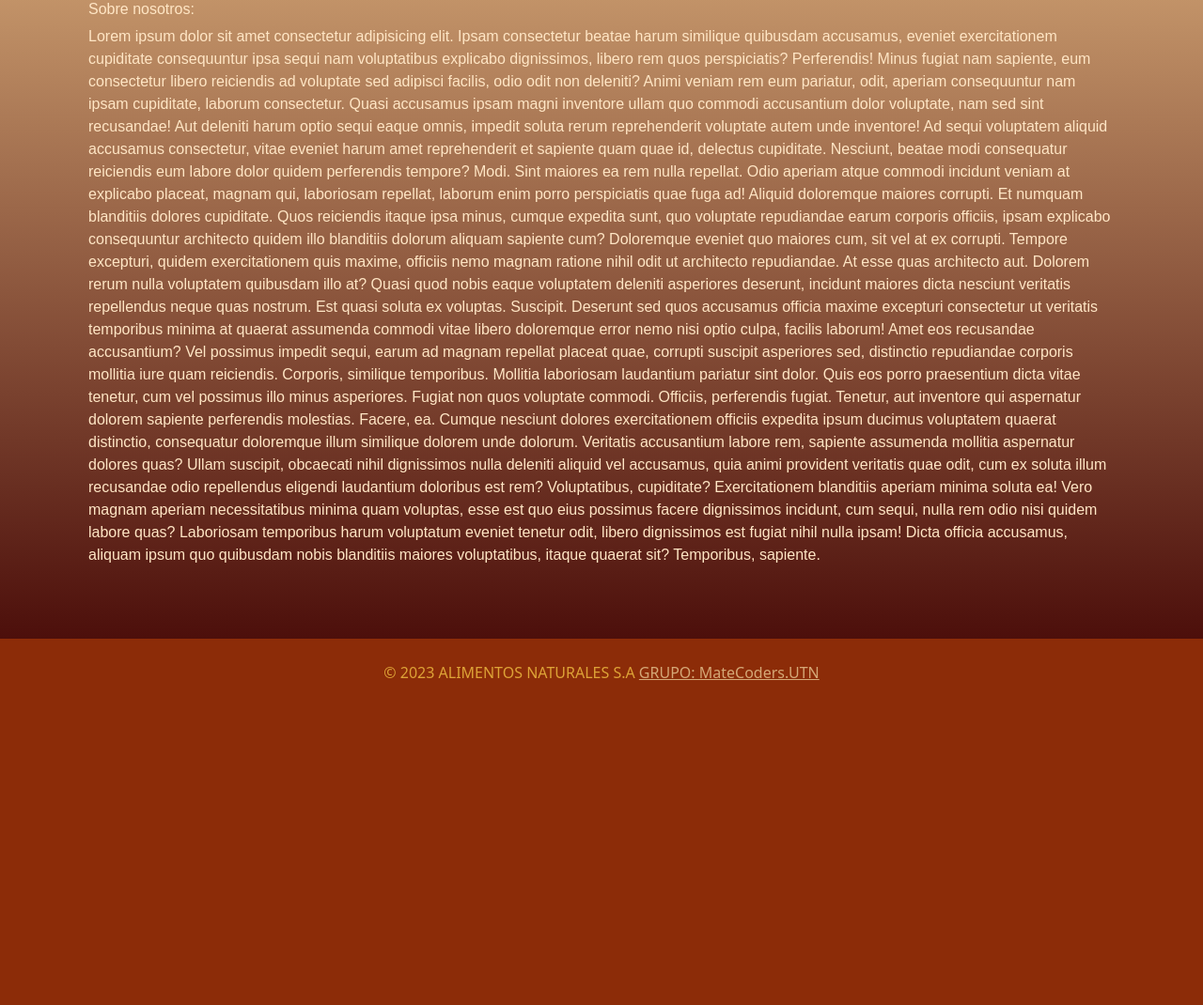
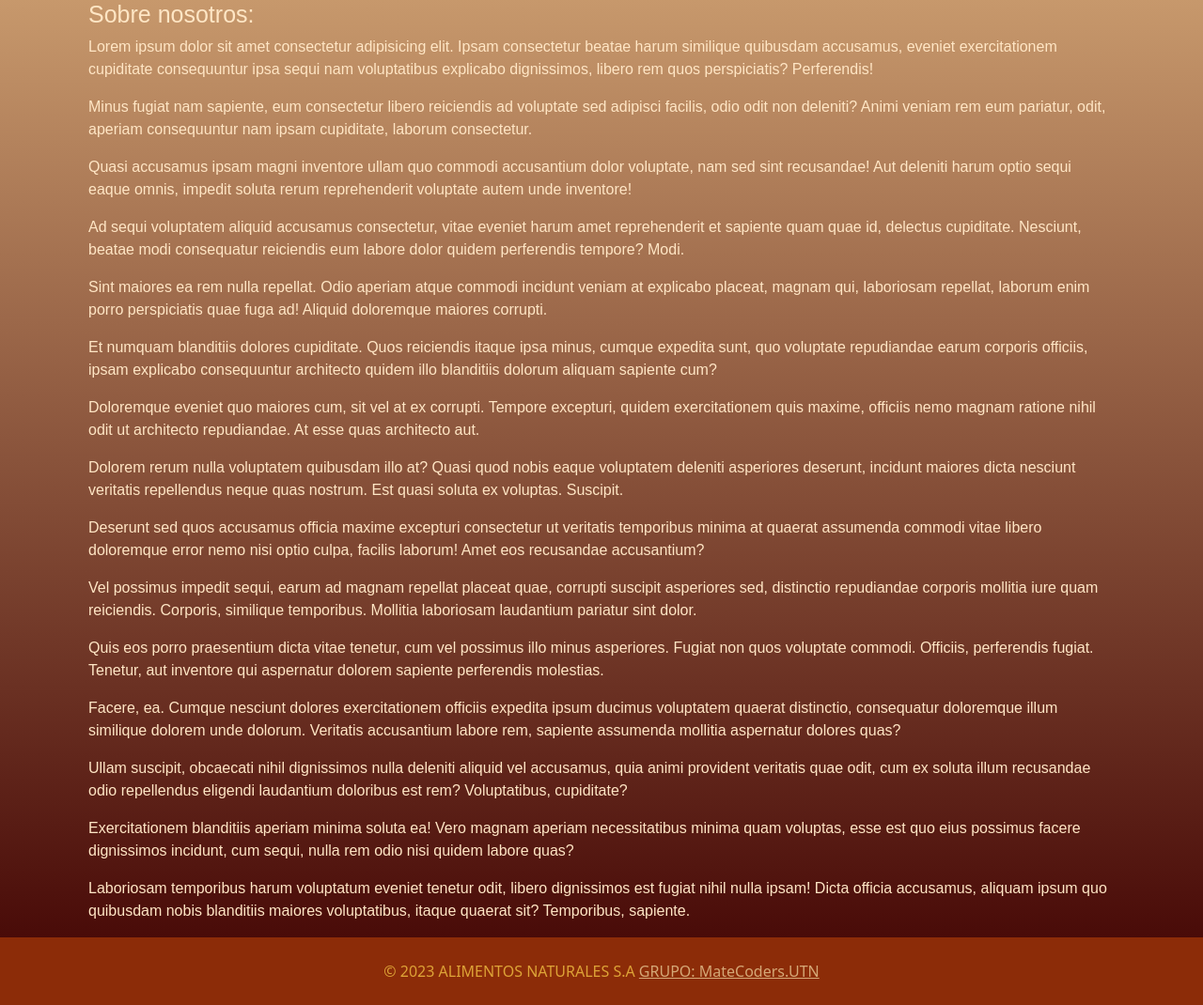
Before and after one commit to CodeSystem2022/E-Commerce-MateCoders, a Django app: page /acerca/ in a window 1280 px wide. Shown: the part 112-1182 px from the top of the page at 94% size. Before the commit the page ends 836 px from the top, so only its background shows below. Run offline with Django 4.2, Linux system fonts and the light colour scheme; data comes from the database, SQL or seed files in the repository; both versions use the stored data as it was after the commit.

Commit message:
cambios en las plantillas

```diff
--- a/ecommerceAlimentosNaturales/TIENDA/templates/tienda/acerca.html
+++ b/ecommerceAlimentosNaturales/TIENDA/templates/tienda/acerca.html
@@ -1,24 +1,52 @@
 {% extends 'tienda/layout.html' %}
 
-{% block body %}
+{% block content %}
 <div class="container">
 
-<h2 class="custom-text">Sobre nosotros:</h2>
+    <h2>Sobre nosotros:</h2>
     <p class="custom-text">
         Lorem ipsum dolor sit amet consectetur adipisicing elit. Ipsam consectetur beatae harum similique quibusdam accusamus, eveniet exercitationem cupiditate consequuntur ipsa sequi nam voluptatibus explicabo dignissimos, libero rem quos perspiciatis? Perferendis!
+    </p>
+    <p class="custom-text">
         Minus fugiat nam sapiente, eum consectetur libero reiciendis ad voluptate sed adipisci facilis, odio odit non deleniti? Animi veniam rem eum pariatur, odit, aperiam consequuntur nam ipsam cupiditate, laborum consectetur.
+    </p>
+    <p class="custom-text">
         Quasi accusamus ipsam magni inventore ullam quo commodi accusantium dolor voluptate, nam sed sint recusandae! Aut deleniti harum optio sequi eaque omnis, impedit soluta rerum reprehenderit voluptate autem unde inventore!
+    </p>
+    <p class="custom-text">
         Ad sequi voluptatem aliquid accusamus consectetur, vitae eveniet harum amet reprehenderit et sapiente quam quae id, delectus cupiditate. Nesciunt, beatae modi consequatur reiciendis eum labore dolor quidem perferendis tempore? Modi.
+    </p>
+    <p class="custom-text">
         Sint maiores ea rem nulla repellat. Odio aperiam atque commodi incidunt veniam at explicabo placeat, magnam qui, laboriosam repellat, laborum enim porro perspiciatis quae fuga ad! Aliquid doloremque maiores corrupti.
+    </p>
+    <p class="custom-text">
         Et numquam blanditiis dolores cupiditate. Quos reiciendis itaque ipsa minus, cumque expedita sunt, quo voluptate repudiandae earum corporis officiis, ipsam explicabo consequuntur architecto quidem illo blanditiis dolorum aliquam sapiente cum?
+    </p>
+    <p class="custom-text">
         Doloremque eveniet quo maiores cum, sit vel at ex corrupti. Tempore excepturi, quidem exercitationem quis maxime, officiis nemo magnam ratione nihil odit ut architecto repudiandae. At esse quas architecto aut.
+    </p>
+    <p class="custom-text">
         Dolorem rerum nulla voluptatem quibusdam illo at? Quasi quod nobis eaque voluptatem deleniti asperiores deserunt, incidunt maiores dicta nesciunt veritatis repellendus neque quas nostrum. Est quasi soluta ex voluptas. Suscipit.
+    </p>
+    <p class="custom-text">
         Deserunt sed quos accusamus officia maxime excepturi consectetur ut veritatis temporibus minima at quaerat assumenda commodi vitae libero doloremque error nemo nisi optio culpa, facilis laborum! Amet eos recusandae accusantium?
+    </p>
+    <p class="custom-text">
         Vel possimus impedit sequi, earum ad magnam repellat placeat quae, corrupti suscipit asperiores sed, distinctio repudiandae corporis mollitia iure quam reiciendis. Corporis, similique temporibus. Mollitia laboriosam laudantium pariatur sint dolor.
+    </p>
+    <p class="custom-text">
         Quis eos porro praesentium dicta vitae tenetur, cum vel possimus illo minus asperiores. Fugiat non quos voluptate commodi. Officiis, perferendis fugiat. Tenetur, aut inventore qui aspernatur dolorem sapiente perferendis molestias.
+    </p>
+    <p class="custom-text">
         Facere, ea. Cumque nesciunt dolores exercitationem officiis expedita ipsum ducimus voluptatem quaerat distinctio, consequatur doloremque illum similique dolorem unde dolorum. Veritatis accusantium labore rem, sapiente assumenda mollitia aspernatur dolores quas?
+    </p>
+    <p class="custom-text">
         Ullam suscipit, obcaecati nihil dignissimos nulla deleniti aliquid vel accusamus, quia animi provident veritatis quae odit, cum ex soluta illum recusandae odio repellendus eligendi laudantium doloribus est rem? Voluptatibus, cupiditate?
+    </p>
+    <p class="custom-text">
         Exercitationem blanditiis aperiam minima soluta ea! Vero magnam aperiam necessitatibus minima quam voluptas, esse est quo eius possimus facere dignissimos incidunt, cum sequi, nulla rem odio nisi quidem labore quas?
+    </p>
+    <p class="custom-text">
         Laboriosam temporibus harum voluptatum eveniet tenetur odit, libero dignissimos est fugiat nihil nulla ipsam! Dicta officia accusamus, aliquam ipsum quo quibusdam nobis blanditiis maiores voluptatibus, itaque quaerat sit? Temporibus, sapiente.
     </p>
 
--- a/ecommerceAlimentosNaturales/TIENDA/templates/tienda/agregar.html
+++ b/ecommerceAlimentosNaturales/TIENDA/templates/tienda/agregar.html
@@ -2,7 +2,7 @@
 
 
 
-{% block body %}
+{% block content %}
 <a href=" {% url 'tienda:home' %} " class="btn btn-primary"> Volver al inicio</a>
 <form action="{% url 'tienda:agregar' %} ", method="POST" enctype="multipart/form-data">
 {% csrf_token %}
@@ -24,4 +24,4 @@
     <input type="submit" class="btn btn-primary" value="Publicar">
 </form>
 
-{% endblock body %}
+{% endblock content %}
--- a/ecommerceAlimentosNaturales/TIENDA/templates/tienda/buscar.html
+++ b/ecommerceAlimentosNaturales/TIENDA/templates/tienda/buscar.html
@@ -1,6 +1,6 @@
 {% extends 'tienda/layout.html' %}
 
-{% block body %}
+{% block content %}
 
 <p>Resultado de búsqueda: </p>
 
@@ -29,4 +29,4 @@
 </div>
 
 
-{% endblock body %}
+{% endblock content %}
--- a/ecommerceAlimentosNaturales/TIENDA/templates/tienda/carrito.html
+++ b/ecommerceAlimentosNaturales/TIENDA/templates/tienda/carrito.html
@@ -1,7 +1,7 @@
 {% extends 'tienda/layout.html' %}
 
 
-{% block body %}
+{% block content %}
 
 
 
@@ -49,4 +49,4 @@
 </div>
 
 
-{% endblock body %}
+{% endblock content %}
--- a/ecommerceAlimentosNaturales/TIENDA/templates/tienda/categorias.html
+++ b/ecommerceAlimentosNaturales/TIENDA/templates/tienda/categorias.html
@@ -1,6 +1,6 @@
 {% extends 'tienda/layout.html' %}
 
-{% block body %}
+{% block content %}
 <div class="container">
     <div class="row">
 
@@ -23,4 +23,4 @@
 
     </div>
 </div>
-{% endblock body %}
+{% endblock content %}
--- a/ecommerceAlimentosNaturales/TIENDA/templates/tienda/editar.html
+++ b/ecommerceAlimentosNaturales/TIENDA/templates/tienda/editar.html
@@ -1,6 +1,6 @@
 {% extends 'tienda/layout.html' %}
 
-{% block body %}
+{% block content %}
 
 <form action="{% url 'tienda:editar' producto.id %} ", method="POST" enctype="multipart/form-data">
     {% csrf_token %}
@@ -22,4 +22,4 @@
     </form>
 
 
-{% endblock body %}
+{% endblock content %}
--- a/ecommerceAlimentosNaturales/TIENDA/templates/tienda/index.html
+++ b/ecommerceAlimentosNaturales/TIENDA/templates/tienda/index.html
@@ -1,8 +1,8 @@
 {% extends 'tienda/layout.html' %}
 {% load static %}
-{% block body %}
+{% block content %}
 
-<div id="carouselExampleIndicators" class="carousel slide">
+<div id="carouselExampleIndicators" class="carousel slide p-1">
     <div class="carousel-indicators">
       <button type="button" data-bs-target="#carouselExampleIndicators" data-bs-slide-to="0" class="active" aria-current="true" aria-label="Slide 1"></button>
       <button type="button" data-bs-target="#carouselExampleIndicators" data-bs-slide-to="1" aria-label="Slide 2"></button>
@@ -73,4 +73,4 @@
 </table>
 </div>
 
-{% endblock body %}
+{% endblock content %}
--- a/ecommerceAlimentosNaturales/TIENDA/templates/tienda/layout.html
+++ b/ecommerceAlimentosNaturales/TIENDA/templates/tienda/layout.html
@@ -123,17 +123,11 @@
 
     <div class="container" style="min-height: 85vh;">
 
-        {% block body %}
-
-        {% endblock body %}
-    </div>
-
-    <div class="container">
-
         {% block content %}
 
         {% endblock content %}
     </div>
+
 
     <footer class="footer mt-auto py-3" style="background-color: #8C2C08;">
         <div class="container">
--- a/ecommerceAlimentosNaturales/TIENDA/templates/tienda/producto.html
+++ b/ecommerceAlimentosNaturales/TIENDA/templates/tienda/producto.html
@@ -1,5 +1,5 @@
 {% extends 'tienda/layout.html' %}
-{% block body %}
+{% block content %}
 <div class="container">
 
     <h3>
@@ -30,4 +30,4 @@
 <a href=" {%url 'tienda:eliminar' ctx.id %} " class="btn btn-danger">Eliminar producto</a>
 {% endif %}
 
-{% endblock body %}
+{% endblock content %}
--- a/ecommerceAlimentosNaturales/ecommerceAlimentosNaturales/templates/registration/layout.html
+++ b/ecommerceAlimentosNaturales/ecommerceAlimentosNaturales/templates/registration/layout.html
@@ -9,7 +9,7 @@
 </head>
 <body>
     {% block content %}
-    {% endblock %}
+    {% endblock content %}
 
 </body>
 </html>
--- a/ecommerceAlimentosNaturales/ecommerceAlimentosNaturales/templates/registration/logged_out.html
+++ b/ecommerceAlimentosNaturales/ecommerceAlimentosNaturales/templates/registration/logged_out.html
@@ -4,4 +4,4 @@
     <p>Muchas gracias! Vuelva pronto.</p>
     <a  href="{% url 'login'%}" >Click aqui para volver a acceder.</a>
 </div>
-{% endblock %}
+{% endblock content %}
--- a/ecommerceAlimentosNaturales/ecommerceAlimentosNaturales/templates/registration/login.html
+++ b/ecommerceAlimentosNaturales/ecommerceAlimentosNaturales/templates/registration/login.html
@@ -1,7 +1,7 @@
 {% extends 'tienda/layout.html' %}
 
 {% block content %}
-    <div class="container my-5">
+    <div class="container py-5">
         <div class="row justify-content-center">
             <div class="col-md-6">
                 <div class="card fondo-formulario-color">
@@ -43,4 +43,4 @@
             </div>
         </div>
     </div>
-{% endblock %}
+{% endblock content %}
--- a/ecommerceAlimentosNaturales/ecommerceAlimentosNaturales/templates/registration/password_reset_complete.html
+++ b/ecommerceAlimentosNaturales/ecommerceAlimentosNaturales/templates/registration/password_reset_complete.html
@@ -2,4 +2,4 @@
 {% block content %}
 <h1>Ha cambiado su contraseña</h1>
 <p><a href="{% url 'login' %}">¿Acceder nuevamente?</a></p>
-{% endblock %}
+{% endblock content %}
--- a/ecommerceAlimentosNaturales/ecommerceAlimentosNaturales/templates/registration/password_reset_confirm.html
+++ b/ecommerceAlimentosNaturales/ecommerceAlimentosNaturales/templates/registration/password_reset_confirm.html
@@ -28,4 +28,4 @@
 <p> El enlace para restablecer la contraseña no es válido, posiblemente porque ya se ha utilizado. Solicite un nuevo restablecimiento de contraseña. </p>
 {% endif %}
 <p><a href="{% url 'login' %}">Volver</a></p>
-{% endblock %}
+{% endblock content %}
--- a/ecommerceAlimentosNaturales/ecommerceAlimentosNaturales/templates/registration/password_reset_done.html
+++ b/ecommerceAlimentosNaturales/ecommerceAlimentosNaturales/templates/registration/password_reset_done.html
@@ -2,4 +2,4 @@
 {% block content %}
 <p> Le enviamos por correo electrónico instrucciones para configurar su contraseña.
 Si no han llegado en unos minutos, revise su carpeta de correo no deseado. </p>
-{% endblock %}
+{% endblock content %}
--- a/ecommerceAlimentosNaturales/ecommerceAlimentosNaturales/templates/registration/password_reset_form.html
+++ b/ecommerceAlimentosNaturales/ecommerceAlimentosNaturales/templates/registration/password_reset_form.html
@@ -8,4 +8,4 @@
 <input type="submit" class="btn btn-success btn-lg" value="Reset password" />
 </form>
 <p><a href="{% url 'login' %}">Volver al Login</a></p>
-{% endblock %}
+{% endblock content %}
--- a/ecommerceAlimentosNaturales/ecommerceAlimentosNaturales/templates/registration/registro.html
+++ b/ecommerceAlimentosNaturales/ecommerceAlimentosNaturales/templates/registration/registro.html
@@ -31,4 +31,4 @@
             </div>
         </div>
     </div>
-{% endblock %}
+{% endblock content %}
--- a/ecommerceAlimentosNaturales/static/css/styles.css
+++ b/ecommerceAlimentosNaturales/static/css/styles.css
@@ -61,6 +61,13 @@ body {
     font-size: 16px; /* Tamaño de la fuente en píxeles */
     color: #FFE6C5; /* Color de la fuente en hexadecimal o nombre de color */
 }
+/* Estilo para letra de titulos*/
+h2 {
+    font-family: Arial, sans-serif; /* Cambia la fuente según lo que necesites */
+    font-size: 25px; /* Tamaño de la fuente en píxeles */
+    color: #FFE6C5; /* Color de la fuente en hexadecimal o nombre de color */
+}
+
 .ultimos-text {
     font-size: 36px; /* Tamaño de la fuente en píxeles */
     color: #FFE6C5; /* Color de la fuente en hexadecimal o nombre de color */
```
Also changed, not shown: ecommerceAlimentosNaturales/db.sqlite3. Lines whose indentation alone changed are shown as unchanged.
